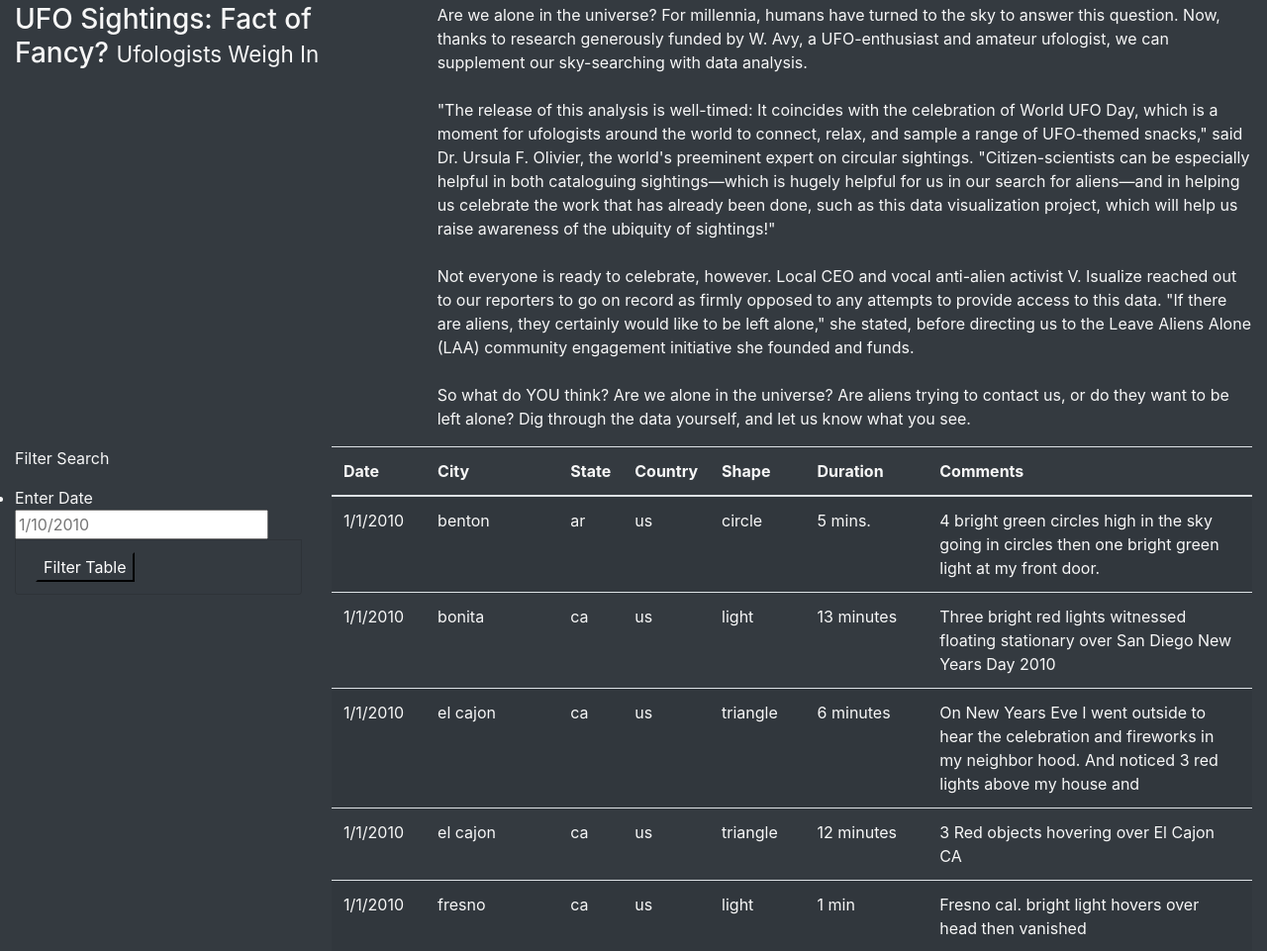
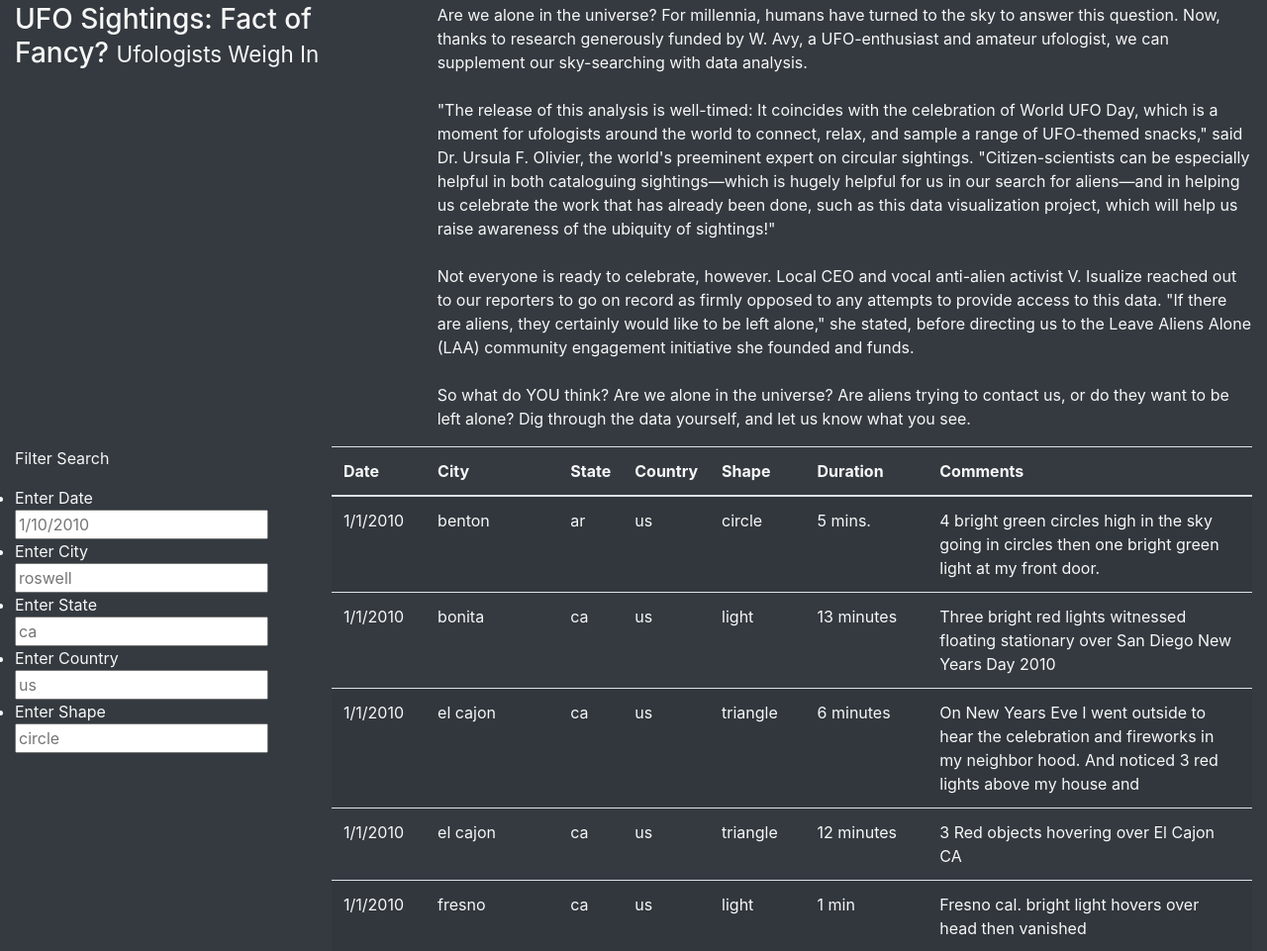
Before and after one commit to asantillan1/UFOs, a plain HTML site: page index.html in a window 1280 px wide. Shown: the part 288-1249 px from the top of the page at 99% size. Drawn offline with nearby package versions, Linux system fonts and the light colour scheme.

Commit message:
file update

```diff
--- a/index.html
+++ b/index.html
@@ -50,8 +50,21 @@
                     <label for="date">Enter Date</label>
                     <input type="text" placeholder="1/10/2010" id="datetime" />
                   </li>
-                  <li class="bg-dark list-group-item {style="font-family: inherit; font-size: 1rem;"}">
-                    <button id="filter-btn" type="button" class="btn-dark">Filter Table</button>
+                  <li class="bg-dark list-group-item>
+                    <label for="city">Enter City</label>
+                    <input type="text" placeholder="roswell" id="city" />
+                  </li>
+                  <li class="bg-dark list-group-item>
+                    <label for="state">Enter State</label>
+                    <input type="text" placeholder="ca" id="state" />
+                  <li class="bg-dark list-group-item>
+                    <label for="country">Enter Country</label>
+                    <input type="text" placeholder="us" id="country" />
+                  <li class="bg-dark list-group-item>
+                    <label for="shape">Enter Shape</label>
+                    <input type="text" placeholder="circle" id="shape" />
+                    </li>
+                    </li>
                   </li>
                 </ul>
             </form>
```
Also changed, not shown: static/images/nasa.jpg (added), static/js/app.js (line endings or trailing spaces), 1 other file.
